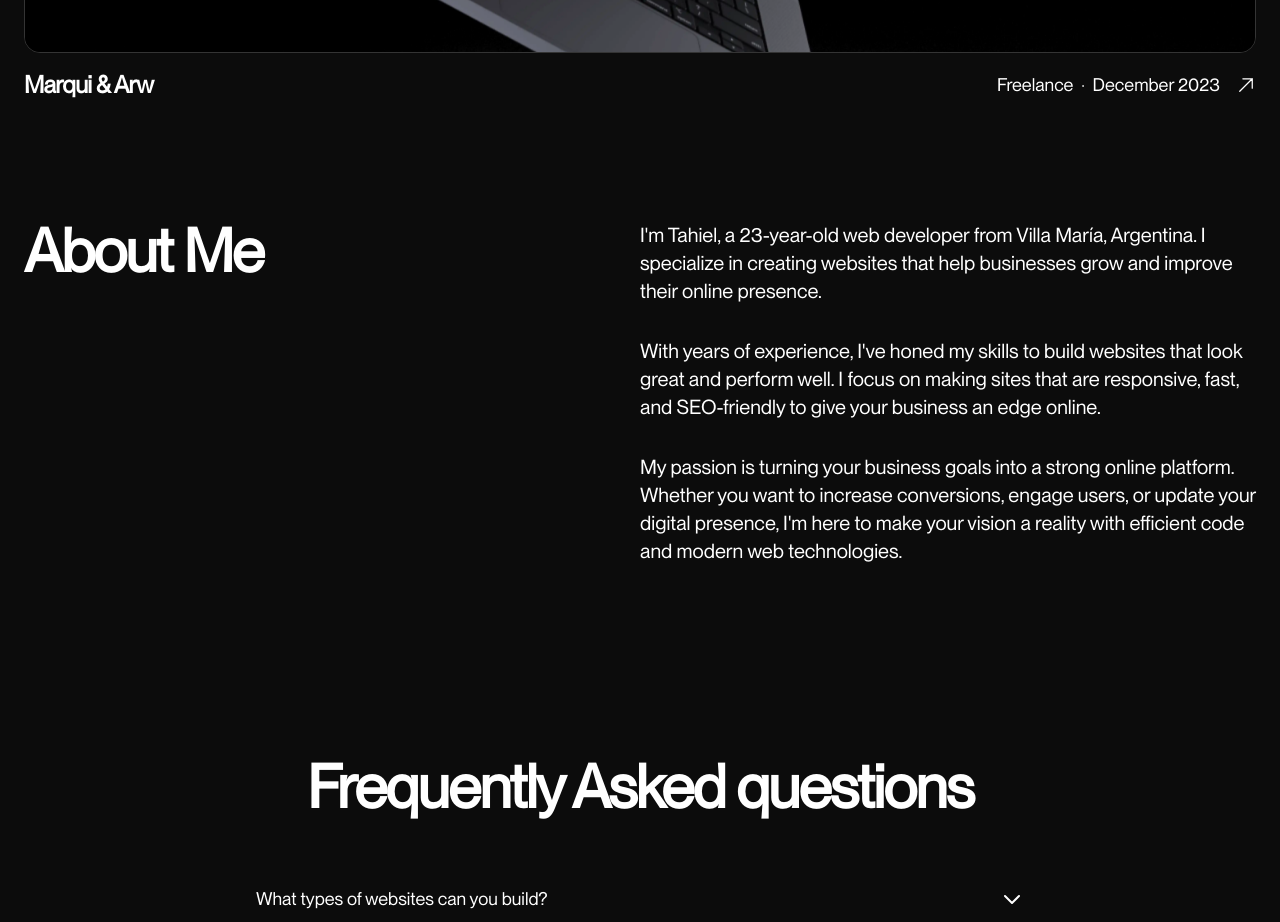
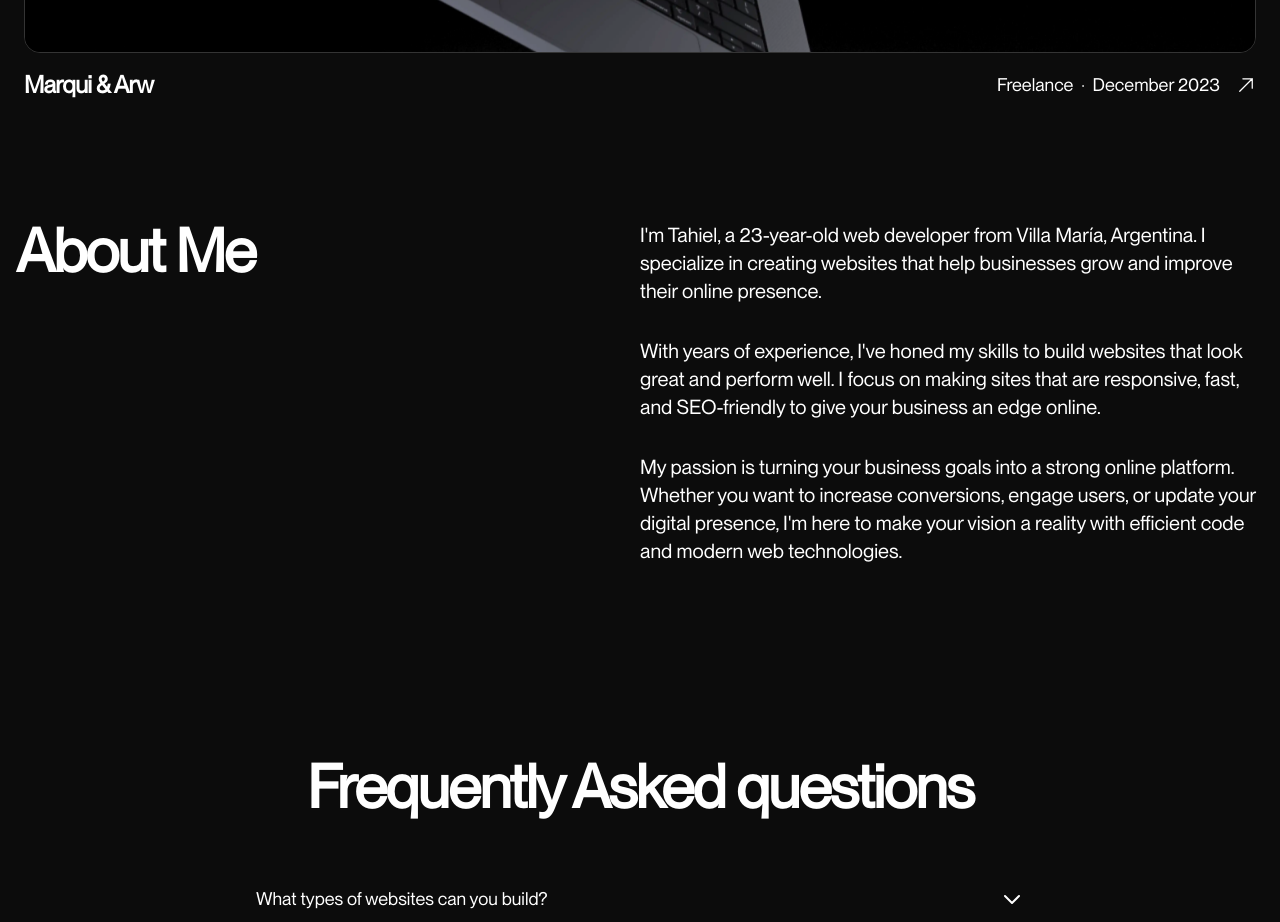
Before and after one commit to tahielpedevilla/tahielpedevilla.com, a Next.js app: page / in a window 1280 px wide. Shown: the part 3000-3922 px from the top of the page. Built offline with nearby package versions, Linux system fonts and the light colour scheme.

Commit message:
update about section padding

```diff
--- a/app/page.jsx
+++ b/app/page.jsx
@@ -83,7 +83,7 @@ export default function Page() {
 			</section>
 			<section
 				id="about"
-				className="grid grid-cols-1 text-center md:text-left md:grid-cols-2 mx-auto container px-4 sm:px-6 py-12 sm:py-16 md:py-20 lg:py-24 scroll-mt-20"
+				className="grid grid-cols-1 text-center md:text-left md:grid-cols-2 mx-auto container px-4 py-12 md:py-20 lg:py-24 scroll-mt-20"
 			>
 				<h2 className="font-semibold text-2xl sm:text-3xl lg:text-6xl tracking-tight leading-tight mb-8 sm:mb-12">
 					About Me
```
